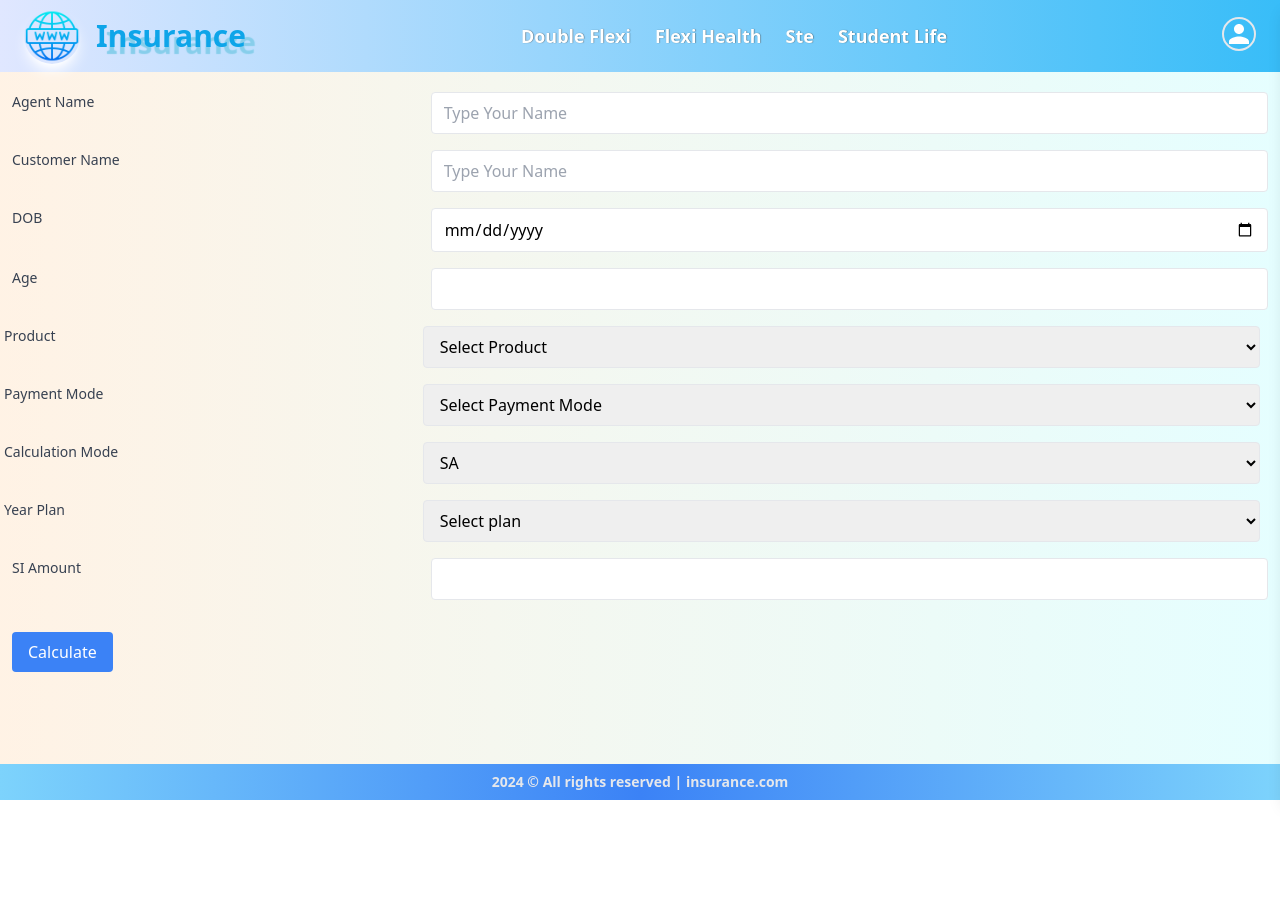
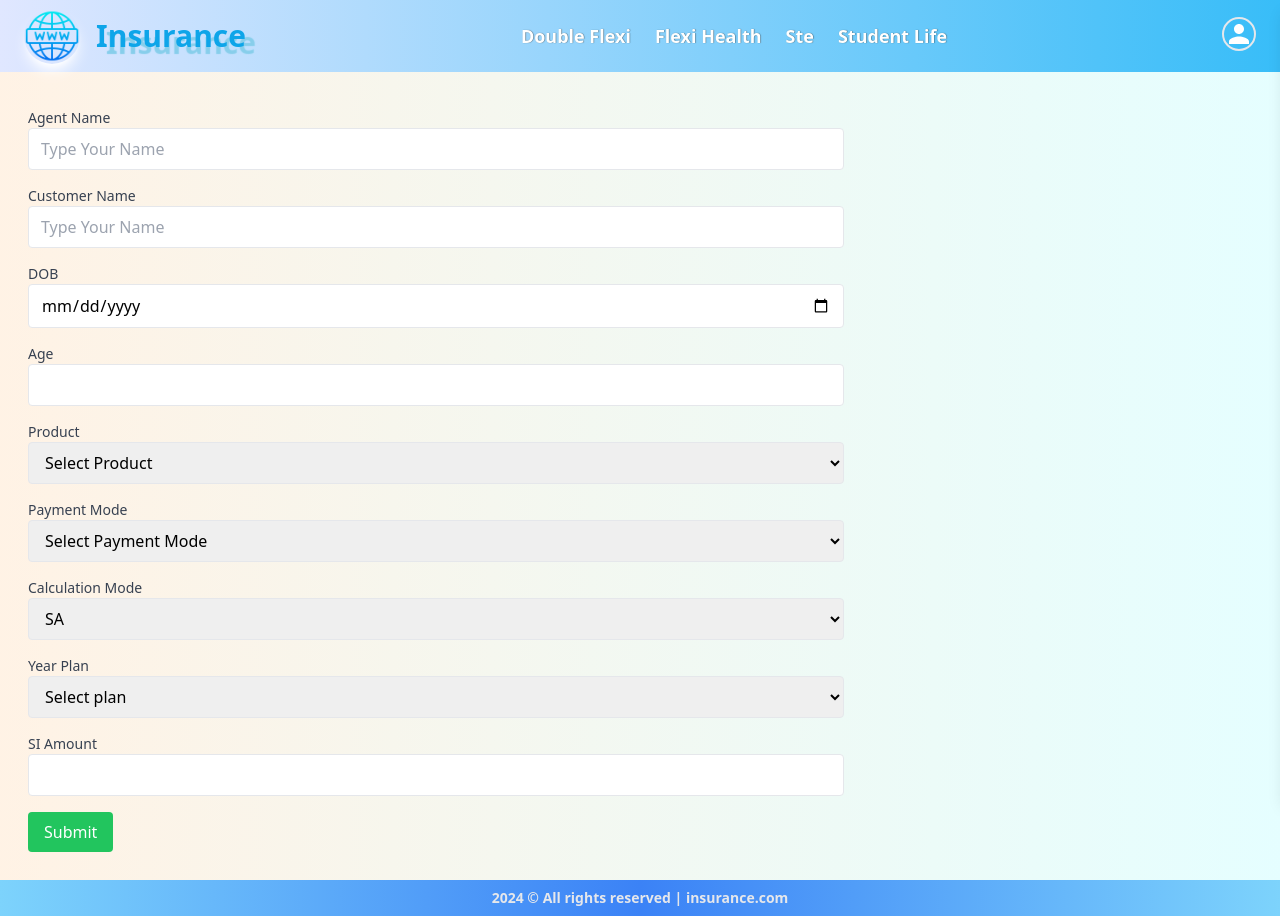
Before and after one commit to yemyatheinyemyathein/Insurance_DEMO_FINAL, a React (Vite) app: page /ste in a window 1280 px wide. Before the commit the page ends 800 px from the top, so only its background shows below. Built offline with nearby package versions, Linux system fonts and the light colour scheme; sample sign-in values are in the browser's storage.

Commit message:
fix: a bit

```diff
--- a/src/components/Home/ProductCalculation.tsx
+++ b/src/components/Home/STE.tsx
@@ -1,5 +1,6 @@
 import { useState, ChangeEvent, FormEvent, useEffect } from "react";
 import { motion } from "framer-motion";
+import { Notifications } from "@mantine/notifications";
 
 interface FormData {
   agentName: string;
@@ -22,14 +23,14 @@ interface Option {
 interface Field {
   label: string;
   type: string;
-  name: string;  // Ensure this is keyof FormData
+  name: string;
   placeholder?: string;
   value?: string;
   readOnly?: boolean;
   options?: Option[];
 }
 
-const ProductCalculation = () => {
+const STE = () => {
   const [formData, setFormData] = useState<FormData>({
     agentName: "",
     customerName: "",
@@ -53,89 +54,55 @@ const ProductCalculation = () => {
   const productModeOptionsType2 = [{ value: "sa", text: "SA" }];
 
   useEffect(() => {
+    const getYearPlanAndProductOptions = () => {
+      const age = parseInt(formData.age);
+
       switch (formData.product) {
         case "0":
-        setYearPlanOptions([
-          { value: "5", text: "5" },
-          { value: "10", text: "10" },
-          { value: "15", text: "15" },
-        ]);
-        setProductModeOptions(productModeOptionsType1);
-        break;
         case "1":
-        setYearPlanOptions(
-          Array.from({ length: 20 }, (_, i) => ({
-            value: (i + 1).toString(),
-            text: (i + 1).toString(),
-          }))
-        );
-        setProductModeOptions(productModeOptionsType1);
-        break;
         case "2":
           setYearPlanOptions([
             { value: "5", text: "5" },
             { value: "7", text: "7" },
             { value: "10", text: "10" },
           ]);
-        setProductModeOptions(productModeOptionsType2);
+          setProductModeOptions(productModeOptionsType1);
           break;
         case "3":
-        if (formData.term === "0") {
-          setYearPlanOptions(
-            Array.from({ length: 12 }, (_, i) => ({
-              value: (i + 8).toString(),
-              text: (i + 8).toString(),
-            }))
-          );
+          { let yearPlans;
+          if (age >= 56 && age <= 58) {
+            yearPlans = [{ value: "7", text: "7" }];
+          } else if (age >= 59 && age <= 60) {
+            yearPlans = [{ value: "5", text: "5" }];
           } else {
-          setYearPlanOptions(
-            Array.from({ length: 12 }, (_, i) => ({
-              value: (i + 5).toString(),
-              text: (i + 5).toString(),
-            }))
-          );
+            yearPlans = [
+              { value: "5", text: "5" },
+              { value: "7", text: "7" },
+              { value: "10", text: "10" },
+            ];
           }
+          setYearPlanOptions(yearPlans);
           setProductModeOptions(productModeOptionsType2);
-        break;
+          break; }
         default:
           setYearPlanOptions([{ value: "", text: "Select plan" }]);
           setProductModeOptions(productModeOptionsType1);
           break;
       }
-  }, [formData.product, formData.term]);
-
-  useEffect(() => {
-    if (formData.product === "3") {
-      switch (formData.term) {
-        case "0":
-          setYearPlanOptions(
-            Array.from({ length: 12 }, (_, i) => ({
-              value: (i + 8).toString(),
-              text: (i + 8).toString(),
-            }))
-          );
-          break;
-        case "1":
-          setYearPlanOptions(
-            Array.from({ length: 12 }, (_, i) => ({
-              value: (i + 5).toString(),
-              text: (i + 5).toString(),
-            }))
-          );
-          break;
-        default:
-          break;
-      }
-    }
-  }, [formData.term]);
+    };
+    getYearPlanAndProductOptions();
+  }, [formData.product, formData.age]);
 
   const handleChange = (e: ChangeEvent<HTMLInputElement | HTMLSelectElement>) => {
     const { name, value } = e.target;
+
+    // Update form data
     setFormData((prevData) => ({
       ...prevData,
       [name]: value,
     }));
 
+    // Calculate age if DOB changes
     if (name === "dob") {
       calculateAge(value);
     }
@@ -148,13 +115,33 @@ const ProductCalculation = () => {
     let age = today.getFullYear() - birthDate.getFullYear();
     const monthDifference = today.getMonth() - birthDate.getMonth();
     const dayDifference = today.getDate() - birthDate.getDate();
+
     if (monthDifference < 0 || (monthDifference === 0 && dayDifference < 0)) {
       age--;
     }
+
+    // If age below 10 or above 60, show notification
+    if (age < 10 || age > 60) {
+      alert("Age musg be between 10 and 60")
+      Notifications.show({
+        title: "Age Restriction",
+        message: "Age must be between 10 and 60",
+        color: "red",
+      });
+    }
+
     setFormData((prevData) => ({
       ...prevData,
       age: age.toString(),
     }));
+  };
+
+  const validateSIAmount = (value: string) => {
+    const amount = parseInt(value);
+    if (amount < 1000000 || amount > 50000000) {
+      return false;
+    }
+    return true;
   };
 
   const calculateSIAmount = (): number | null => {
@@ -164,32 +151,29 @@ const ProductCalculation = () => {
 
     if (!siAmount || !planValue) return null;
 
-    let calculatedValue: number;
+    const factorMap = {
+      "0": 1,
+      "1": 12,
+      "2": 3,
+      "3": 6,
+    };
 
-    switch (paymentMode) {
-      case "0":
-        calculatedValue = Math.round(siAmount / planValue);
-        break;
-      case "1":
-        calculatedValue = Math.round(siAmount / (planValue * 12));
-        break;
-      case "2":
-        calculatedValue = Math.round(siAmount / (planValue * 4));
-        break;
-      case "3":
-        calculatedValue = Math.round(siAmount / (planValue * 6));
-        break;
-      default:
-        calculatedValue = 0;
-    }
-
-    return calculatedValue;
+    return Math.round(siAmount / (planValue * (factorMap[paymentMode] || 1)));
   };
 
   const handleSubmit = (e: FormEvent) => {
     e.preventDefault();
+
     const result = calculateSIAmount();
+    if (result === null) {
+      Notifications.show({
+        title: "Calculation Error",
+        message: "Please ensure all fields are filled correctly.",
+        color: "red",
+      });
+    } else {
       console.log("Calculated Value:", result);
+    }
   };
 
   const inputVariants = {
@@ -206,14 +190,14 @@ const ProductCalculation = () => {
     { label: "Product", type: "select", name: "product", options: [
       { value: "", text: "Select Product" },
       { value: "0", text: "Double Flexi" },
-      { value: "1", text: "Flexi health" },
+      { value: "1", text: "Flexi Health" },
       { value: "2", text: "STE" },
-      { value: "3", text: "Student life" },
+      { value: "3", text: "Student Life" },
     ]},
     ...(formData.product === "3" ? [
       { label: "Term", type: "select", name: "term", options: [
         { value: "0", text: "Premium Term" },
-        { value: "1", text: "Policy Term" }
+        { value: "1", text: "Policy Term" },
       ]},
     ] : []),
     { label: "Payment Mode", type: "select", name: "paymentMode", options: [
@@ -232,18 +216,18 @@ const ProductCalculation = () => {
     return fields.map((field, index) => (
       <motion.div
         key={index}
-        className={`my-4 w-full flex ${field.type === "select" ? "flex -mx-2" : "flex"}`}
+        className="my-4 w-full"
         initial="hidden"
         animate="visible"
         exit="exit"
         transition={{ duration: 0.5, delay: index * 0.2 }}
         variants={inputVariants}
       >
-        <label className="block text-sm font-medium text-gray-700 w-1/3">{field.label}</label>
+        <label className="block text-sm font-medium text-gray-700">{field.label}</label>
         {field.type === "select" ? (
           <select
             name={field.name}
-            className="w-2/3 border rounded px-3 py-2"
+            className="w-full md:w-2/3 border rounded px-3 py-2"
             value={formData[field.name as keyof FormData] || ""}
             onChange={handleChange}
           >
@@ -257,11 +241,11 @@ const ProductCalculation = () => {
           <input
             type={field.type}
             name={field.name}
+            value={field.value || formData[field.name as keyof FormData]}
             placeholder={field.placeholder}
-            value={formData[field.name as keyof FormData] || ""}
+            className="w-full md:w-2/3 border rounded px-3 py-2"
+            readOnly={field.readOnly}
             onChange={handleChange}
-            readOnly={field.readOnly}
-            className="w-2/3 border rounded px-3 py-2"
           />
         )}
       </motion.div>
@@ -269,13 +253,19 @@ const ProductCalculation = () => {
   };
 
   return (
-    <form onSubmit={handleSubmit}>
+    <form onSubmit={handleSubmit} className="p-4">
       {renderFields(fields)}
-      <button type="submit" className="mt-4 bg-blue-500 text-white py-2 px-4 rounded">
-        Calculate
-      </button>
+      <motion.button
+        type="submit"
+        className="px-4 py-2 bg-green-500 text-white rounded"
+        initial={{ opacity: 0, scale: 0.8 }}
+        animate={{ opacity: 1, scale: 1 }}
+        transition={{ duration: 0.5 }}
+      >
+        Submit
+      </motion.button>
     </form>
   );
 };
 
-export default ProductCalculation;
+export default STE;
```
Also changed, not shown: src/router.tsx (+5 -5 lines). Lines whose indentation alone changed are shown as unchanged.
